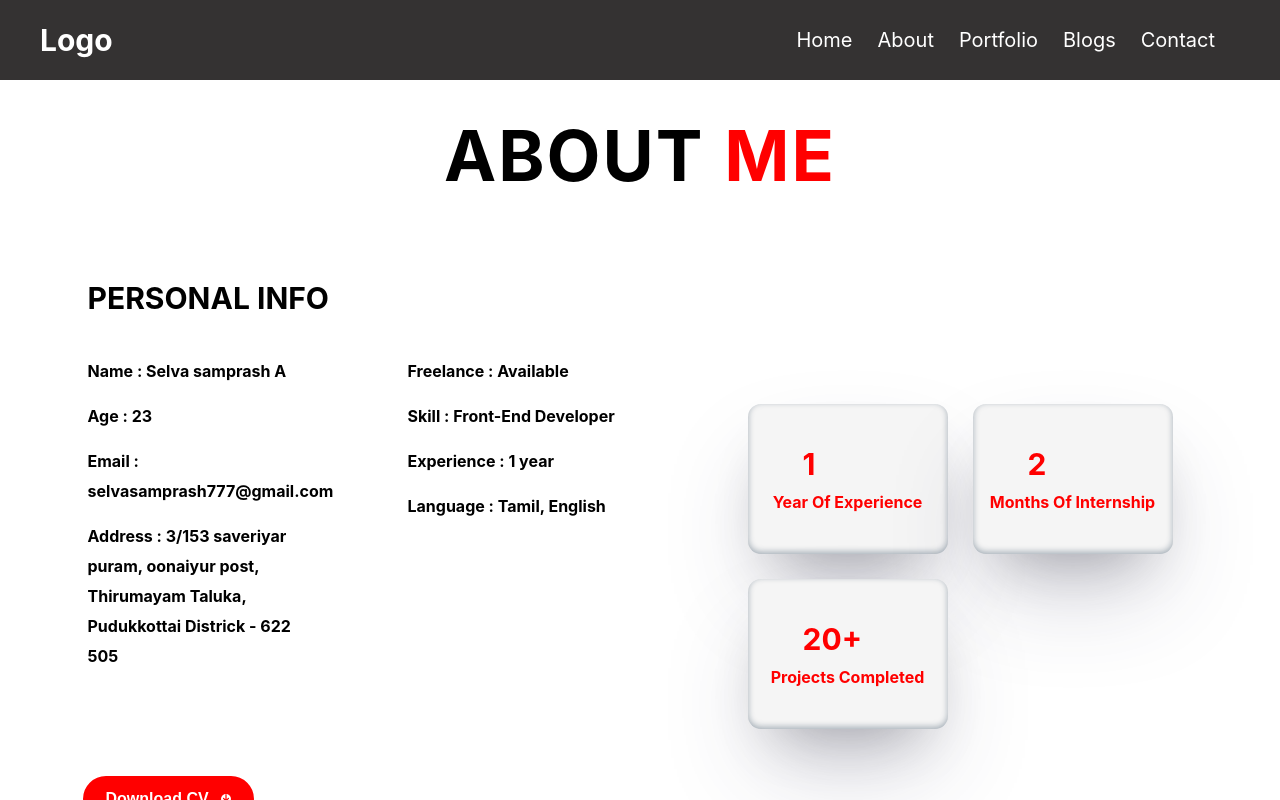
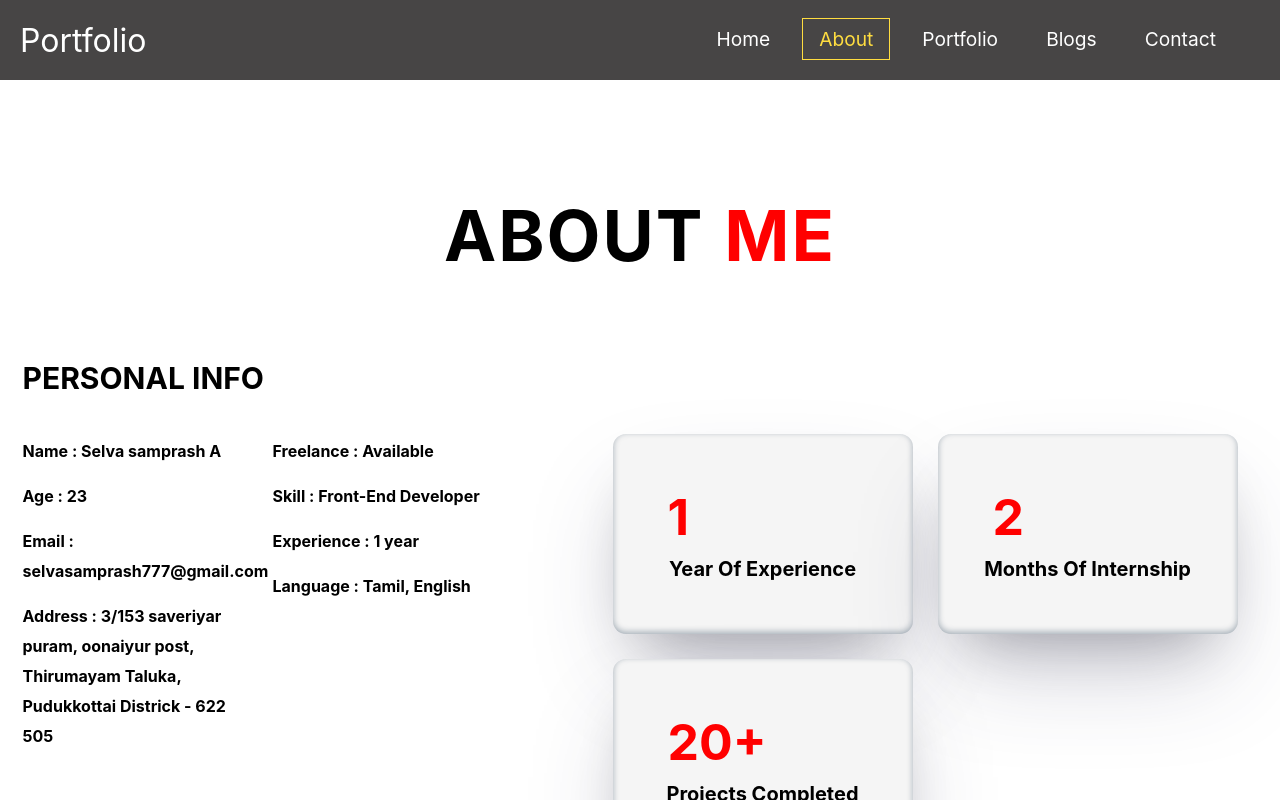
Before and after one commit to selva-arsl/portfolio_website, a React (Create React App) app in the folder p-project/portfolio_project/: page /about in a window 1280 px wide. Shown: the top 800 px of the page. Built offline with nearby package versions, Linux system fonts and the light colour scheme.

Commit message:
nav bar update works

```diff
--- a/p-project/portfolio_project/package.json
+++ b/p-project/portfolio_project/package.json
@@ -3,6 +3,7 @@
   "version": "0.1.0",
   "private": true,
   "dependencies": {
+    "@fortawesome/fontawesome-svg-core": "^6.5.1",
     "@testing-library/jest-dom": "^5.17.0",
     "@testing-library/react": "^13.4.0",
     "@testing-library/user-event": "^13.5.0",
--- a/p-project/portfolio_project/public/index.html
+++ b/p-project/portfolio_project/public/index.html
@@ -1,14 +1,15 @@
 <!DOCTYPE html>
 <html lang="en">
+
 <head>
   <meta charset="utf-8" />
   <link rel="icon" href="%PUBLIC_URL%/favicon.ico" />
   <meta name="viewport" content="width=device-width, initial-scale=1" />
   <meta name="theme-color" content="#000000" />
-    <meta
-      name="description"
-      content="Web site created using create-react-app"
-    />
+  <meta name="description" content="Web site created using create-react-app" />
+  <script src="https://kit.fontawesome.com/0f83e5d3b7.js" crossorigin="anonymous">
+
+  </script>
   <link rel="apple-touch-icon" href="%PUBLIC_URL%/logo192.png" />
   <!--
       manifest.json provides metadata used when your web app is installed on a
@@ -26,6 +27,7 @@
     -->
   <title>React App</title>
 </head>
+
 <body>
   <noscript>You need to enable JavaScript to run this app.</noscript>
   <div id="root"></div>
@@ -40,4 +42,5 @@
       To create a production bundle, use `npm run build` or `yarn build`.
     -->
 </body>
+
 </html>
--- a/p-project/portfolio_project/src/App.js
+++ b/p-project/portfolio_project/src/App.js
@@ -8,6 +8,7 @@ import Portfolio from './portfolio.js';
 import Blogs from './blogs.js';
 import Contact from './contact.js';
 import Footer from "./footer.js";
+
 
 function App() {
   return (
--- a/p-project/portfolio_project/src/about.js
+++ b/p-project/portfolio_project/src/about.js
@@ -59,16 +59,16 @@ class About extends React.Component {
                     </div>
 
                     <div className="right-side">
-                        <div className="first">
+                        <div className="firster">
                             <h1>1</h1>
                             <p>Year Of Experience</p>
                         </div>
-                        <div className="second">
+                        <div className="seconder">
                             <h1>2</h1>
                             <p>Months Of Internship</p>
                         </div>
 
-                        <div className="third">
+                        <div className="thirder">
                             <h1>20+</h1>
                             <p>Projects Completed</p>
                         </div>
--- a/p-project/portfolio_project/src/css/about.css
+++ b/p-project/portfolio_project/src/css/about.css
@@ -137,7 +137,7 @@
     gap:25px;
 
 }
-.right-side .first,.right-side .second,.right-side .third{
+.right-side .firster,.right-side .seconder,.right-side .thirder{
     display: flex;
     flex-direction: column;
     justify-content: center;
@@ -145,7 +145,7 @@
     gap:10px;
 }
 
-.right-side .first{
+.right-side .firster{
     width: 300px;
     min-height: 200px;
     background-color: whitesmoke;
@@ -153,19 +153,19 @@
     border-radius:13px;
 }
 
-.first h1,.second h1,.third h1{
+.firster h1,.seconder h1,.thirder h1{
     font-size:50px;
     color:red;
     align-self: start;
     padding-left:55px;
 }
 
-.first p,.second p,.third p{
+.firster p,.seconder p,.thirder p{
     font-size:20px;
     font-weight: bold;
 }
 
-.right-side .second{
+.right-side .seconder{
     width: 300px;
     min-height: 200px;
     background-color:  whitesmoke;
@@ -173,13 +173,13 @@
     border-radius:13px;
 }
 
-.third-overall{
+.thirder-overall{
     border:2px solid yellowgreen;
 
 }
 
 
-.right-side .third{
+.right-side .thirder{
 
     min-height: 200px;
     background-color:  whitesmoke;
--- /dev/null
+++ b/p-project/portfolio_project/src/css/bar.css
@@ -0,0 +1,38 @@
+body{
+    background-color: #fefefe;
+}
+
+.header{
+    width: 100%;
+    height: 80px;
+    background: #11101b;
+    display: flex;
+    align-items: center;
+    justify-content: space-between;
+    padding:0 100px;
+}
+.logo{
+    font-size: 28px;
+    font-weight: bold;
+    color:#fefefe;
+}
+
+.hamburder{
+    display:none;
+}
+
+.nav-bar ul{
+    display: flex;
+    justify-content: center;
+    align-items: center;
+    text-decoration: none;
+}
+
+.nav-bar ul li Link{
+    display: block;
+    color:#fefefe;
+    font-size: 20px;
+    padding:10px 25px;
+    border-radius:50%;
+    transition: 0.2s;
+}
--- a/p-project/portfolio_project/src/css/contact.css
+++ b/p-project/portfolio_project/src/css/contact.css
@@ -204,7 +204,7 @@ textarea {
 .btn-overall button:hover {
     color: red;
     background-color: white;
-    border: 2px solid white;
+    border: 2px solid black;
 }
 
 /* mobile view */
@@ -389,7 +389,7 @@ textarea {
     .btn-overall button:hover {
         color: red;
         background-color: white;
-        border: 2px solid white;
+        border: 2px solid black;
     }
 
 
@@ -584,7 +584,7 @@ textarea {
     .btn-overall button:hover {
         color: red;
         background-color: white;
-        border: 2px solid white;
+        border: 2px solid black;
     }
 
 
--- a/p-project/portfolio_project/src/css/nav.css
+++ b/p-project/portfolio_project/src/css/nav.css
@@ -1,94 +1,70 @@
-
-
-nav {
-    width: 100%;
+.navbar{
+    background-color: rgb(71, 69, 69);
     height: 80px;
-    background-color: rgb(52, 50, 50);
     display: flex;
-    justify-content: space-between;
+    justify-content: center;
     align-items: center;
-    padding: 20px 40px;
-    /* position: relative; */
-    position: fixed;
-    z-index: 999;
+    font-size: 1.2rem;
+    position:sticky;
     top:0;
+    z-index: 20;
 
 }
 
-
-
-nav .logo h1 {
-    /* color:white; */
-    color: white;
-    font-size: 30px;
-
+.nav-container{
+    display: flex;
+    justify-content: center;
+    align-items: center;
+    width: 100%;
+    height: 80px;
+    max-width: 1500px;
 }
 
-nav ul li {
-    display: inline-block;
-    list-style-type: none;
-    font-size: 20px;
-    margin-right: 25px;
-
+.nav-logo{
+    color:white;
+    align-items: center;
+    margin-left: 20px;
+    cursor: pointer;
+    text-decoration: none;
+    font-size:2rem;
+    flex-grow:1;
 }
 
-.h,
-.a,
-.p,
-.b,
-.c {
-    text-decoration: none;
-    color: white;
-
+.nav-menu{
+    display: flex;
+    list-style: none;
+    text-align: center;
+    margin-right: 2rem;
 }
 
-.menu {
-    display: none;
-    cursor: pointer;
+.nav-link{
+    color:white;
+    text-decoration: none;
+    padding:0.5rem 1rem;
+    height: 100%;
+    border-bottom:3px solid transparent;
 }
 
-.bar {
-    color: white;
-    font-size: 30px;
-    /* display:none; */
+.nav-item{
+  line-height: 40px;
+  margin-right:1rem;
 }
 
+.nav-item:after{
+    content: "";
+    display: block;
+    height:3px;
+    width:0;
+    background:transparent;
+    transition: width 0.7s ease, background-color 0.5s ease;
+}
 
-@media all and (max-width:620px) {
-    nav ul {
-        position: absolute;
-        top: 80px;
-        left: 0px;
-        right: 0px;
-        display: flex;
-        flex-direction: column;
-        justify-content: center;
-        text-align: center;
-        background-color: rgb(52, 50, 50);
-        gap: 0px;
+.nav-item:hover:after{
+    width: 100%;
+    background-color: #ffdd40;
+}
 
-
-    }
-
-    nav ul li {
-        padding: 20px;
-        display: none;
-
-    }
-
-    nav ul {
-        display: none;
-    }
-
-
-    .menu {
-        display: block;
-        cursor: pointer;
-        transition: all 0.5s;
-    }
-
-    .Showmenu {
-        display: block;
-    }
-
+.nav-item .active{
+    color:#ffdd40;
+    border:1px solid #ffdd40;
 }
--- a/p-project/portfolio_project/src/nav.js
+++ b/p-project/portfolio_project/src/nav.js
@@ -1,19 +1,88 @@
-import React from "react";
+import React,{useState} from "react";
 import "./css/nav.css";
 import { Link } from "react-router-dom";
+import { NavLink } from "react-router-dom";
 import { IoMenu } from "react-icons/io5";
+import { IoMdClose } from "react-icons/io";
+import { click } from "@testing-library/user-event/dist/click";
+import { GiHamburgerMenu } from "react-icons/gi";
 
 class Nav_bars extends React.Component {
     render() {
 
+        // function NavBar(){
+        //     const[click,setClick]=useState(false);
+        //     const handleClick=()=>setClick(!click);
+
+        // }
+
         return (
 
-            <nav>
+
+
+            <>
+
+                <nav className="navbar">
+                    <div className="nav-container">
+                        <NavLink exact to="/" className="nav-logo">
+                            Portfolio
+                        </NavLink>
+
+
+                        <ul className="nav-menu">
+                            <li className="nav-item">
+                                <NavLink exact to="/" activeClassName="active" className="nav-link">
+                                    Home
+                                </NavLink>
+                            </li>
+                            <li className="nav-item">
+                                <NavLink exact to="/about" activeClassName="active" className="nav-link">
+                                    About
+                                </NavLink>
+                            </li>
+                            <li className="nav-item">
+                                <NavLink exact to="/portfolio" activeClassName="active" className="nav-link">
+                                    Portfolio
+                                </NavLink>
+                            </li>
+                            <li className="nav-item">
+                                <NavLink exact to="/blogs" activeClassName="active" className="nav-link">
+                                    Blogs
+                                </NavLink>
+                            </li>
+                            <li className="nav-item">
+                                <NavLink exact to="/contact" activeClassName="active" className="nav-link">
+                                    Contact
+                                </NavLink>
+                            </li>
+                        </ul>
+
+                        {/* <div className="nav-icon" onClick={handleClick}>
+                        <IoMdClose className={click ? "close" : "open"}/>
+                        </div> */}
+
+
+
+
+
+
+                    </div>
+                </nav>
+
+
+
+
+
+
+
+
+
+                {/* <nav>
                     <div className="logo">
                         <h1>Logo</h1>
                     </div>
 
-                <ul className="Showmenu">
+                    <ul id="menuList">
                         <li><Link className="h" to="/">Home</Link></li>
                         <li><Link className="a" to="/about">About</Link></li>
                         <li><Link className="p" to="/portfolio">Portfolio</Link></li>
@@ -22,12 +91,14 @@ class Nav_bars extends React.Component {
                     </ul>
 
                     <div className="menu">
-                    <IoMenu className="bar" />
+                        <IoMenu className="bar" onClick={toggleMenu} />
                     </div>
 
 
 
-            </nav>
+                </nav> */}
+
+            </>
         );
     };
 };
```
Also changed, not shown: p-project/portfolio_project/src/bar.js (added, +38 -0 lines), p-project/portfolio_project/src/css/home.css (+0 -49 lines), p-project/portfolio_project/src/home.js (+1 -18 lines), 1 other file (tests, documents, lock files or other folders). Lines whose indentation alone changed are shown as unchanged.
